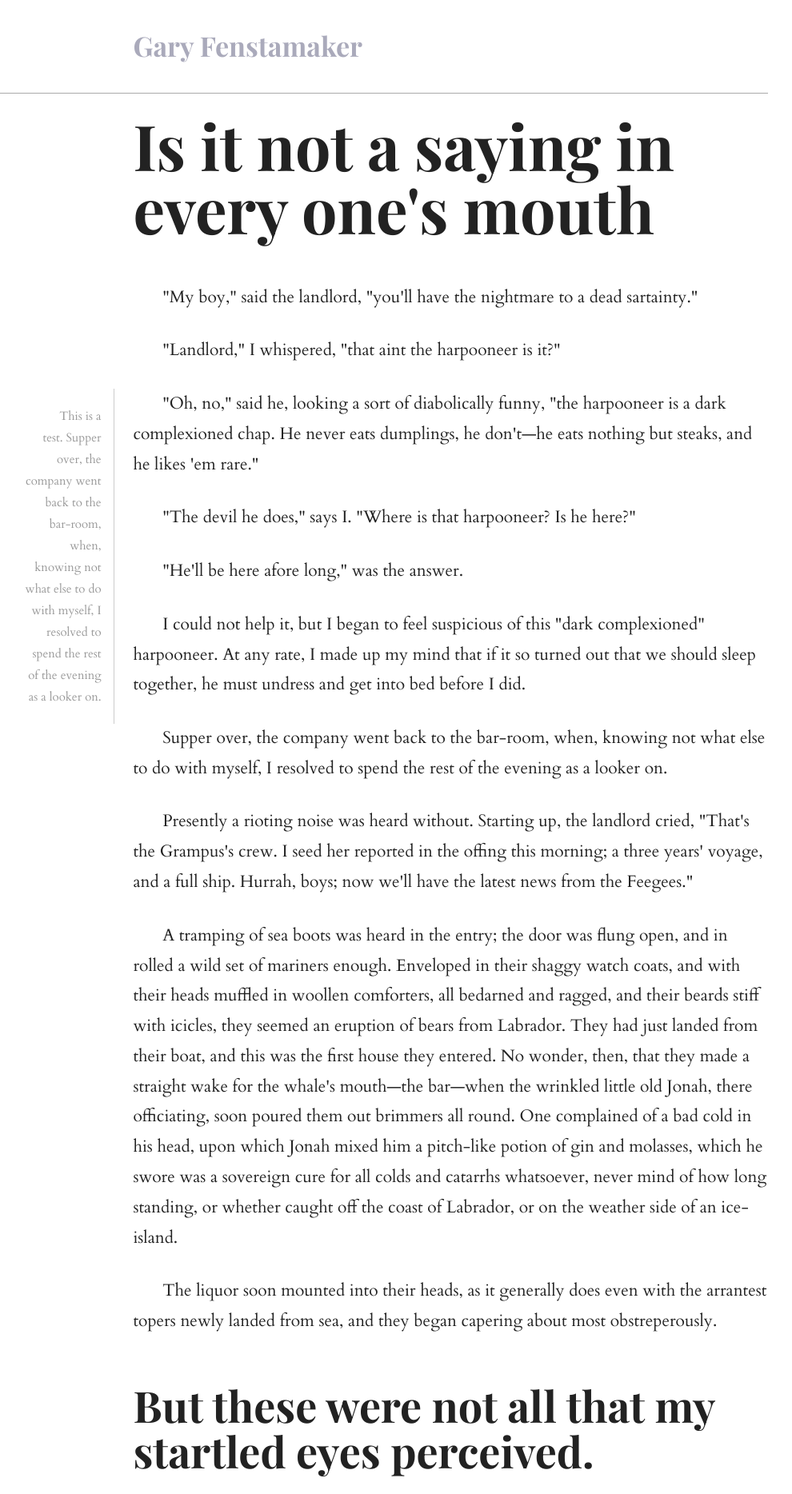
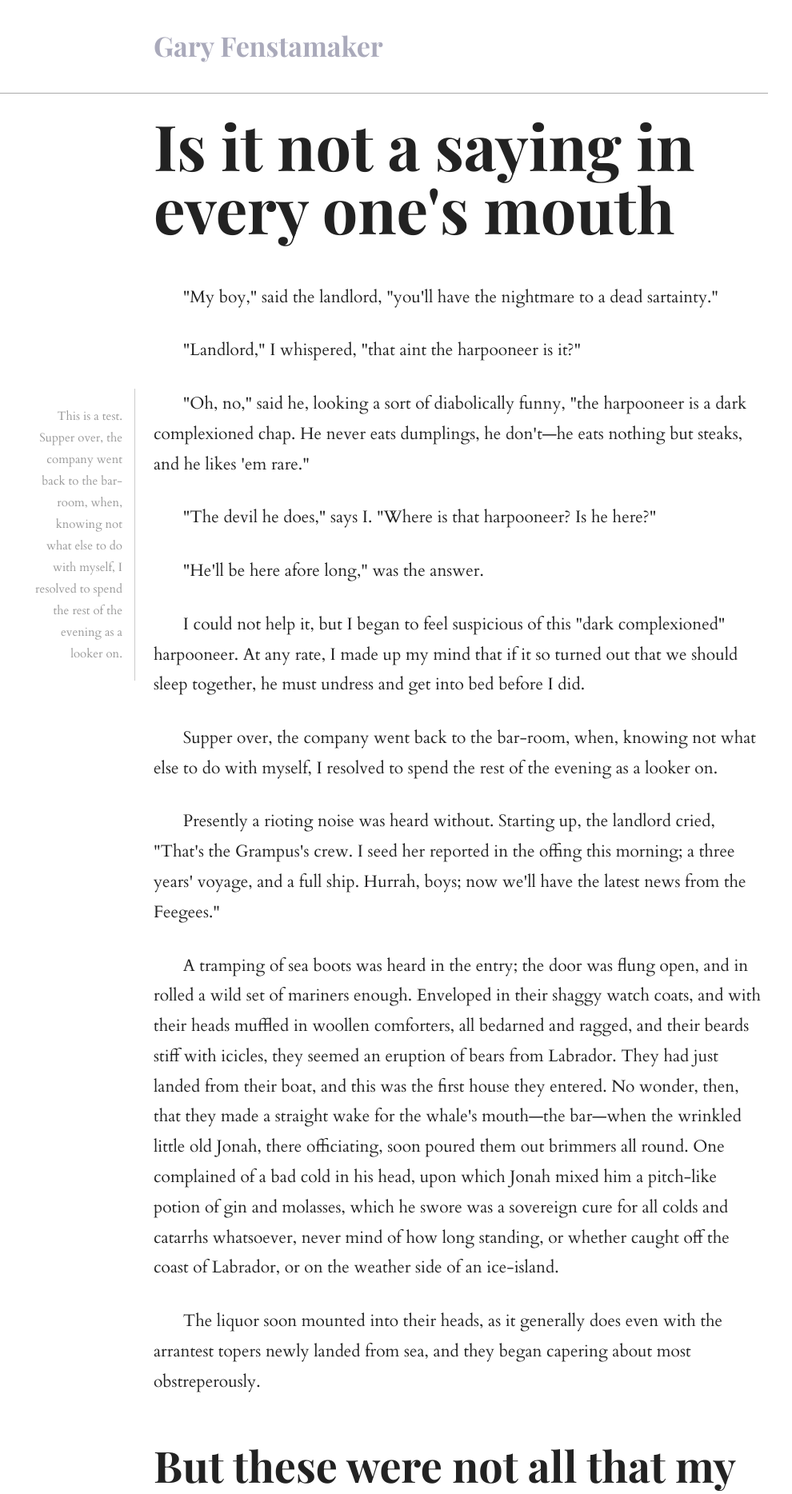
Before and after one commit to fenstamaker/fenstamaker.github.io, a Jekyll site: the page post.html, which Jekyll copies as it is, in a window 1280 px wide. Shown: the top 1868 px of the page at 80% size, without its empty margins (160-1150 px from the left). Built offline with Jekyll 4.4.1, drawn with Linux system fonts in a browser that asks for light colours; nearby versions of some CDN libraries.

Commit message:
Made sidenotes responsive.

```diff
--- a/post.html
+++ b/post.html
@@ -26,18 +26,18 @@
 <body>
 <div id="content" class="container">
     <div class="row header">
-        <div class="two columns">
+        <div class="twenty">
             &nbsp;
         </div>
-        <div class="ten columns">
+        <div class="eighty">
             <h3>Gary Fenstamaker</h3>
         </div>
     </div>
     <div class="row">
-        <div class="two columns">
+        <div class="twenty">
             &nbsp;
         </div>
-        <div class="ten columns">
+        <div class="eighty">
             <article>
                 <header>
                     <h1>Is it not a saying in every one's mouth</h1>
--- /dev/null
+++ b/stylesheets/.#skeleton.css
@@ -0,0 +1 @@
+fenstamaker@mac.local.73790
--- a/stylesheets/main.css
+++ b/stylesheets/main.css
@@ -1,11 +1,22 @@
 * {
     box-sizing: border-box;
+}
+html {
+    font-size: 9px;
 }
 body {
     font-family: "Cardo", serif;
     font-size: 2.1em;
     line-height: 1.8;
     color: #222;
+}
+a {
+    color: #1EAEDB;
+    text-decoration: none;
+}
+a:hover {
+    color: #0FA0CE;
+    text-decoration: underline;
 }
 h1, h2, h3, h4, h5, h6 {
     font-family: "Playfair Display", serif;
@@ -57,22 +68,41 @@
 article p {
     text-indent: 1.75em;
 }
-
+.row {
+    clear: both;
+}
+.twenty, .eighty, aside {
+    width: 100%;
+}
+aside p {
+    color: #999999;
+    font-size: 1.5rem;
+}
+@media (min-width: 1000px) {
+    html {
+	font-size: 10px;
+    }
+    .twenty {
+	width: 20%;
+	float: left;
+    }
+    .eighty {
+	width: 80%;
+	float: left;
+    }
     aside {
 	position: relative;
 	float: left;
 	clear: left;
-  right: 17.3333333333%;
-  width: 14.3333333333%;
-  margin-right: -14.3333333333%;
+	right: 20%;
+	width: 17%;
+	margin-right: -17%;
 	border-right: 1px solid #cccccc;
     }
-
     aside p {
 	padding-right: 1.5rem;
-  font-size: 1.5rem;
-  color: #999999;
 	text-align: right;
+    }
 }
 
 .header {
--- a/stylesheets/skeleton.css
+++ b/stylesheets/skeleton.css
@@ -119,42 +119,7 @@
 html is set to 62.5% so that all the REM measurements throughout Skeleton
 are based on 10px sizing. So basically 1.5rem = 15px :) */
 html {
-  font-size: 62.5%; }
-
-
-/* Typography
-–––––––––––––––––––––––––––––––––––––––––––––––––– */
-/*
-h1, h2, h3, h4, h5, h6 {
-  margin-top: 0;
-  margin-bottom: 2rem; }
-h1 { font-size: 4.0rem; line-height: 1.2;  letter-spacing: -.1rem;}
-h2 { font-size: 3.6rem; line-height: 1.25; letter-spacing: -.1rem; }
-h3 { font-size: 3.0rem; line-height: 1.3;  letter-spacing: -.1rem; }
-h4 { font-size: 2.4rem; line-height: 1.35; letter-spacing: -.08rem; }
-h5 { font-size: 1.8rem; line-height: 1.5;  letter-spacing: -.05rem; }
-h6 { font-size: 1.5rem; line-height: 1.6;  letter-spacing: 0; }*/
-
-/* Larger than phablet *//*
-@media (min-width: 550px) {
-  h1 { font-size: 5.0rem; }
-  h2 { font-size: 4.2rem; }
-  h3 { font-size: 3.6rem; }
-  h4 { font-size: 3.0rem; }
-  h5 { font-size: 2.4rem; }
-  h6 { font-size: 1.5rem; }
-}*/
-
-p {
-  margin-top: 0; }
-
-
-/* Links
-–––––––––––––––––––––––––––––––––––––––––––––––––– */
-a {
-  color: #1EAEDB; }
-a:hover {
-  color: #0FA0CE; }
+    font-size: 10px;/*62.5%;*/ }
 
 
 /* Buttons
```
Lines whose indentation alone changed are shown as unchanged.
